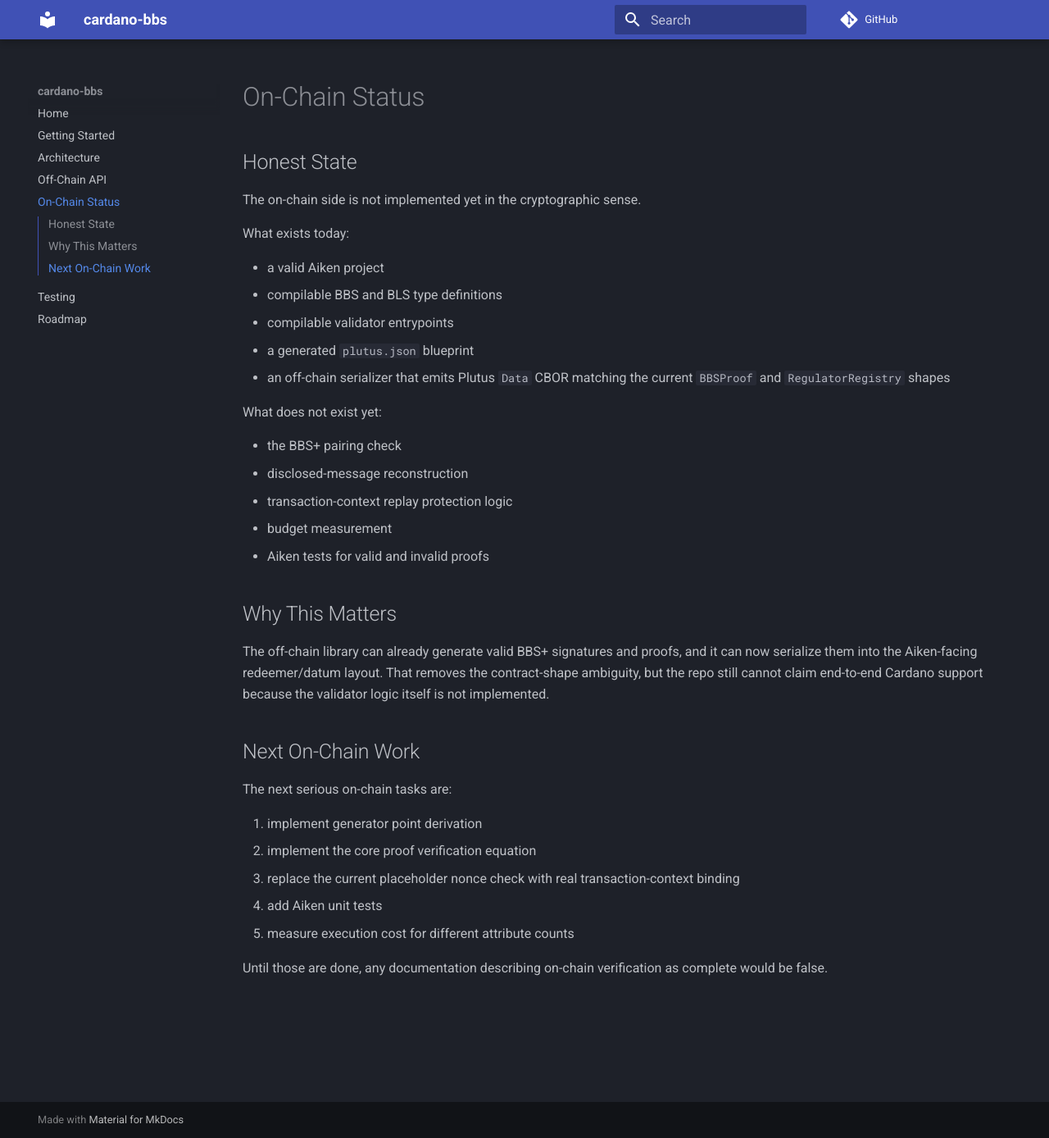
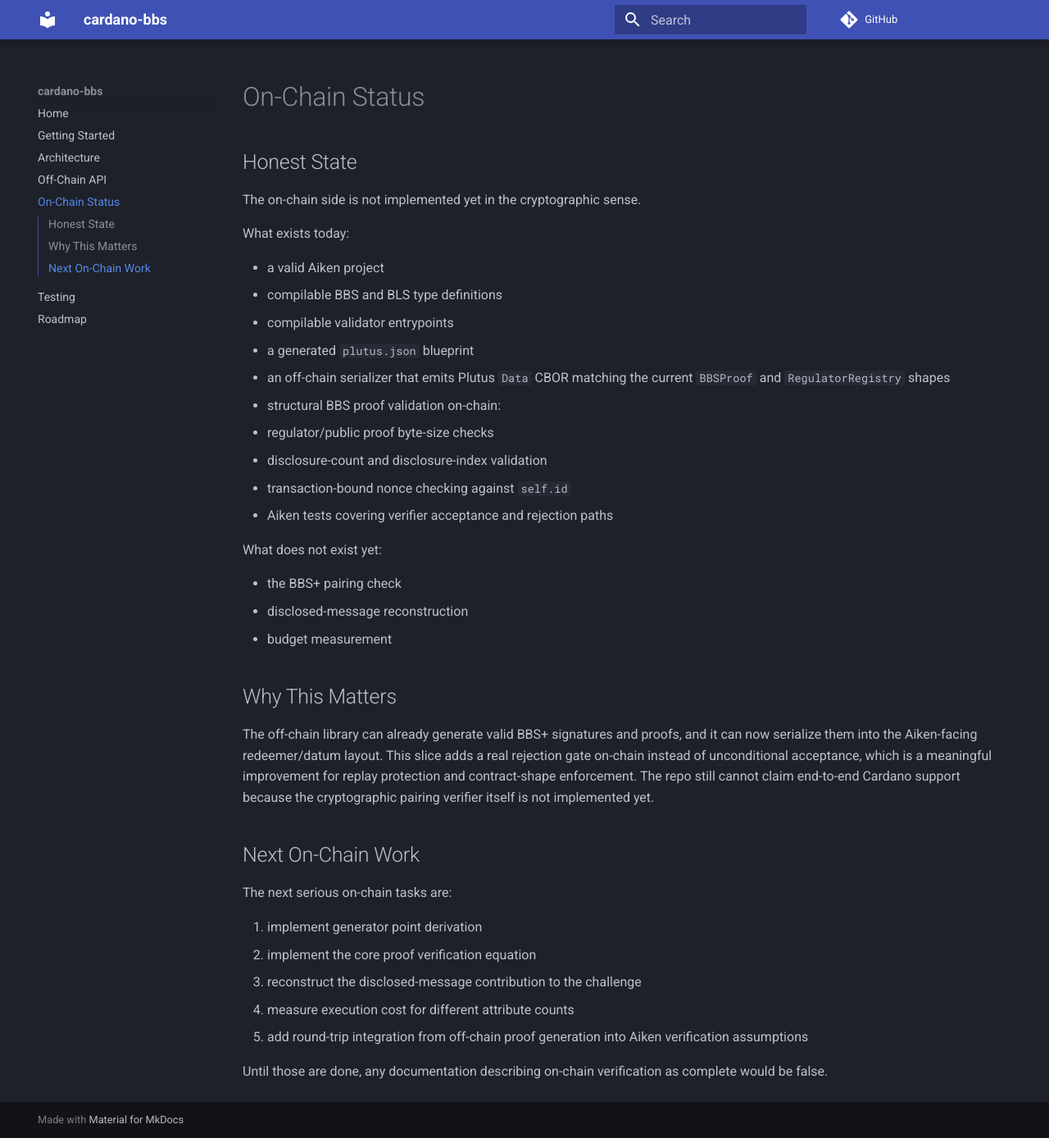
Before and after one commit to lambdasistemi/cardano-bbs, an MkDocs documentation site: the page built from docs/onchain.md, in a window 1280 px wide and 1388 px high. Shown: the whole window at 82% size. Built offline with MkDocs 1.6.1 and Material for MkDocs 9.7.7, drawn with Linux system fonts in a browser that asks for light colours; comment, search, counter and statistics services are not loaded.

Commit message:
feat: enforce structural on-chain proof checks

```diff
--- a/docs/onchain.md
+++ b/docs/onchain.md
@@ -11,18 +11,21 @@ What exists today:
 - compilable validator entrypoints
 - a generated `plutus.json` blueprint
 - an off-chain serializer that emits Plutus `Data` CBOR matching the current `BBSProof` and `RegulatorRegistry` shapes
+- structural BBS proof validation on-chain:
+  - regulator/public proof byte-size checks
+  - disclosure-count and disclosure-index validation
+  - transaction-bound nonce checking against `self.id`
+- Aiken tests covering verifier acceptance and rejection paths
 
 What does not exist yet:
 
 - the BBS+ pairing check
 - disclosed-message reconstruction
-- transaction-context replay protection logic
 - budget measurement
-- Aiken tests for valid and invalid proofs
 
 ## Why This Matters
 
-The off-chain library can already generate valid BBS+ signatures and proofs, and it can now serialize them into the Aiken-facing redeemer/datum layout. That removes the contract-shape ambiguity, but the repo still cannot claim end-to-end Cardano support because the validator logic itself is not implemented.
+The off-chain library can already generate valid BBS+ signatures and proofs, and it can now serialize them into the Aiken-facing redeemer/datum layout. This slice adds a real rejection gate on-chain instead of unconditional acceptance, which is a meaningful improvement for replay protection and contract-shape enforcement. The repo still cannot claim end-to-end Cardano support because the cryptographic pairing verifier itself is not implemented yet.
 
 ## Next On-Chain Work
 
@@ -30,8 +33,8 @@ The next serious on-chain tasks are:
 
 1. implement generator point derivation
 2. implement the core proof verification equation
-3. replace the current placeholder nonce check with real transaction-context binding
-4. add Aiken unit tests
-5. measure execution cost for different attribute counts
+3. reconstruct the disclosed-message contribution to the challenge
+4. measure execution cost for different attribute counts
+5. add round-trip integration from off-chain proof generation into Aiken verification assumptions
 
 Until those are done, any documentation describing on-chain verification as complete would be false.
```
Also changed, not shown: 3 other files.
